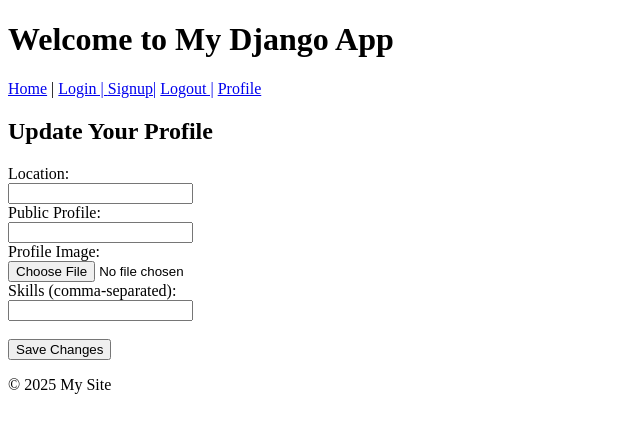
After one commit to Aman-k-s/TARminators_odoo, a Django app: template templates/profile.html in a window 1280 px wide. The commit adds this page. Shown: the top 433 px of the page, without its empty margins (0-640 px from the left). Run offline with Django 3.2, Linux system fonts and the light colour scheme; the template is opened without the code that fills it, so the values that code supplies are empty, except form fields; tables that the repository leaves empty hold one stand-in row (values such as "Sample post"); form fields are guessed from the names that the template uses.

Commit message:
skill db

```diff
--- a/templates/base.html
+++ b/templates/base.html
@@ -2,7 +2,7 @@
 <html lang="en">
 <head>
     <meta charset="UTF-8">
-    <title>{% block title %}My Django Site{% endblock %}</title>
+    <title>{% block title %}{% endblock %}</title>
 </head>
 <body>
     <header>
@@ -11,12 +11,13 @@
             <a href="/">Home</a> |
             <a href="{% url 'login' %}">Login | </a>
             <a href="{% url 'signup' %}">Signup|</a>
-            <a href="{% url 'logout' %}">Logout</a>
+            <a href="{% url 'logout' %}">Logout |</a>
+            <a href="{% url 'profile' %}">Profile</a>
         </nav>
     </header>
 
     <main>
-        {% block content %}{% endblock %}
+        {% block body %}{% endblock %}
     </main>
 
     <footer>
--- a/templates/index.html
+++ b/templates/index.html
@@ -2,7 +2,7 @@
 
 {% block title %}Home{% endblock %}
 
-{% block content %}
+{% block body %}
   <h2>Homepage</h2>
   <p>
     {% if request.user.is_authenticated %}
--- a/templates/login.html
+++ b/templates/login.html
@@ -1,6 +1,6 @@
 {% extends 'base.html' %}
 
-{% block content %}
+{% block body %}
 <h2>Login</h2>
 
 <form method="post">
--- /dev/null
+++ b/templates/profile.html
@@ -0,0 +1,37 @@
+{% extends 'base.html' %}
+
+{% block title %}Profile{% endblock %}
+
+{% block body %}
+  <h2>Update Your Profile</h2>
+    <p>{{ request.user.username}}</p>
+  <form method="POST" enctype="multipart/form-data">
+    {% csrf_token %}
+
+    <div>
+      <label for="{{ form.location.id_for_label }}">Location:</label><br>
+      {{ form.location }}
+    </div>
+
+    <div>
+      <label for="{{ form.public.id_for_label }}">Public Profile:</label><br>
+      {{ form.public }}
+    </div>
+
+    <div>
+      <label for="{{ form.profileImg.id_for_label }}">Profile Image:</label><br>
+      {{ form.profileImg }}
+      {% if form.instance.profileImg %}
+        <br><img src="{{ form.instance.profileImg.url }}" alt="Current Profile Image" height="100">
+      {% endif %}
+    </div>
+
+    <div>
+      <label for="{{ form.skill_input.id_for_label }}">Skills (comma-separated):</label><br>
+      {{ form.skill_input }}
+    </div>
+
+    <br>
+    <button type="submit">Save Changes</button>
+  </form>
+{% endblock %}
--- a/templates/signup.html
+++ b/templates/signup.html
@@ -2,7 +2,7 @@
 
 {% block title %}Sign Up{% endblock %}
 
-{% block content %}
+{% block body %}
 <h2>Sign Up</h2>
 
 <form method="post" enctype="multipart/form-data">
--- a/userbase/admin.py
+++ b/userbase/admin.py
@@ -1,5 +1,6 @@
 from django.contrib import admin
-from userbase.models import userbase
+from userbase.models import userbase, Skill
 
 # Register your models here.
 admin.site.register(userbase)
+admin.site.register(Skill)
--- a/userbase/urls.py
+++ b/userbase/urls.py
@@ -6,5 +6,6 @@ urlpatterns = [
     path('login',views.loginUser,name='login'),
     path('logout',views.logoutUser,name='logout'),
     path('signup/', views.signupUser, name='signup'),
+    path('profile/', views.profile_view, name='profile'),
 
 ]
```
Also changed, not shown: userbase/forms.py (+9 -0 lines), userbase/models.py (+9 -0 lines), userbase/views.py (+17 -2 lines), db.sqlite3, userbase/migrations/0005_skill_userbase_skills.py (added).
